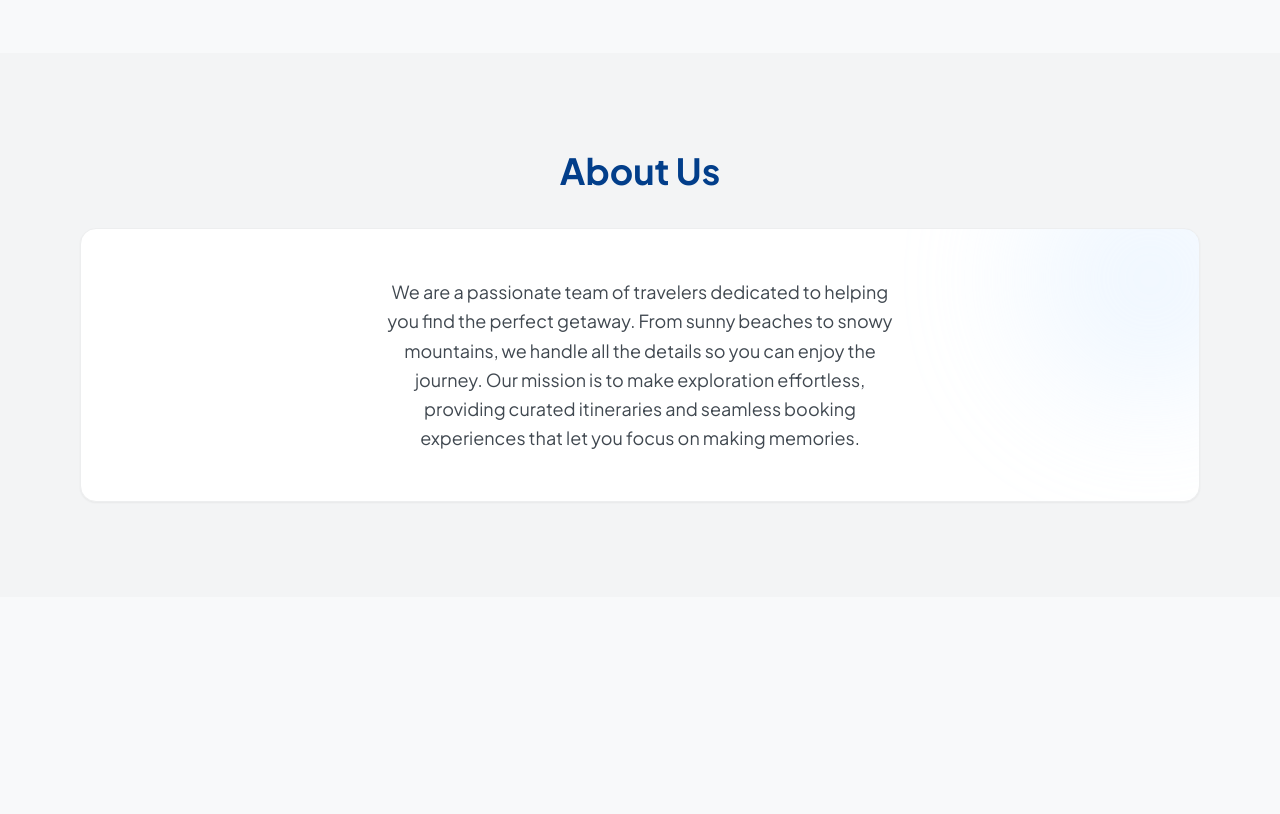
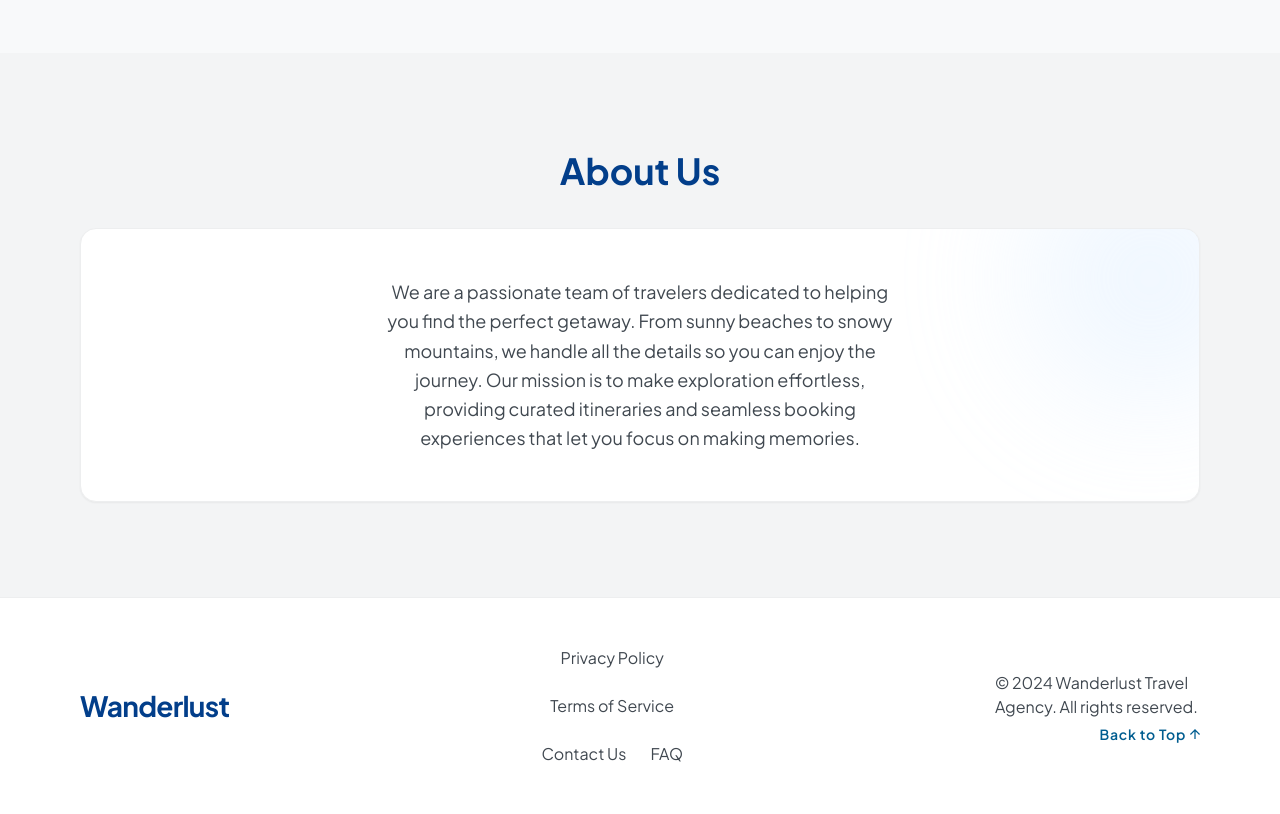
Before and after one commit to akritiraicse/Figma-task, a plain HTML site: page task-2-wonderlust/index.html in a window 1280 px wide. Shown: the part 1554-2368 px from the top of the page. Before the commit the page ends 2151 px from the top, so only its background shows below. Drawn offline with Linux system fonts and the light colour scheme.

Commit message:
footer done

```diff
--- a/task-2-wonderlust/css/style.css
+++ b/task-2-wonderlust/css/style.css
@@ -207,3 +207,28 @@ button { font: inherit; cursor: pointer; }
 @media (min-width: 768px) {
   .about__card { padding: 48px; }
 }
+
+/* ==========================================================
+   9. Footer
+   ========================================================== */
+.site-footer { background: var(--white); border-top: 1px solid var(--about-border); }
+.site-footer__inner {
+  display: flex; flex-direction: column; align-items: center; gap: 16px;
+  width: 100%; max-width: calc(var(--container) + var(--side) * 2);
+  margin-inline: auto; padding: 48px var(--side) 16px;
+}
+.footer-nav__list { display: flex; flex-wrap: wrap; justify-content: center; gap: 24px; }
+.footer-nav a:hover, .back-top:hover { color: var(--primary); }
+.site-footer__legal { display: flex; flex-direction: column; gap: 8px; width: 100%; max-width: 358px; }
+.site-footer__copy { max-width: 324px; }
+.back-top {
+  display: inline-flex; align-items: center; align-self: flex-end; gap: 4px;
+  font-size: 14px; line-height: 14px; font-weight: 600; letter-spacing: 0.05em; color: var(--primary-dark);
+}
+
+@media (min-width: 768px) {
+  .site-footer__inner { flex-direction: row; justify-content: space-between; padding-block: 48px; }
+  .footer-nav { max-width: 214px; }
+  .site-footer__legal { width: 205px; }
+  .site-footer__copy { max-width: none; }
+}
--- a/task-2-wonderlust/index.html
+++ b/task-2-wonderlust/index.html
@@ -116,7 +116,26 @@
       </div>
     </section>
   </main>
-  <!-- footer -->
+  <footer class="site-footer">
+    <div class="site-footer__inner">
+      <a class="brand" href="#home">Wanderlust</a>
+      <nav class="footer-nav" aria-label="Footer">
+        <ul class="footer-nav__list">
+          <li><a href="#">Privacy Policy</a></li>
+          <li><a href="#">Terms of Service</a></li>
+          <li><a href="#">Contact Us</a></li>
+          <li><a href="#">FAQ</a></li>
+        </ul>
+      </nav>
+      <div class="site-footer__legal">
+        <p class="site-footer__copy">&copy; 2024 Wanderlust Travel Agency. All rights reserved.</p>
+        <a class="back-top" href="#home">
+          Back to Top
+          <img src="assets/images/icons/arrow-up.svg" width="10" height="10" alt="">
+        </a>
+      </div>
+    </div>
+  </footer>
 
   <script src="js/main.js"></script>
 </body>
```
